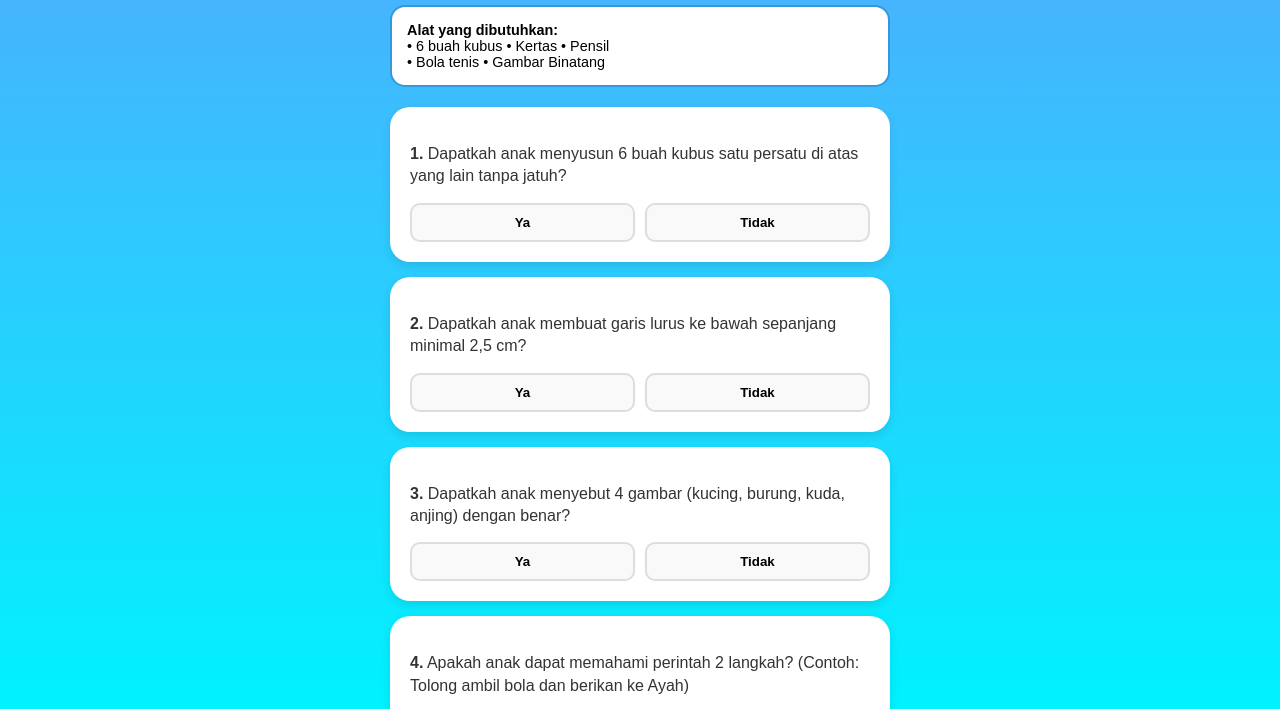
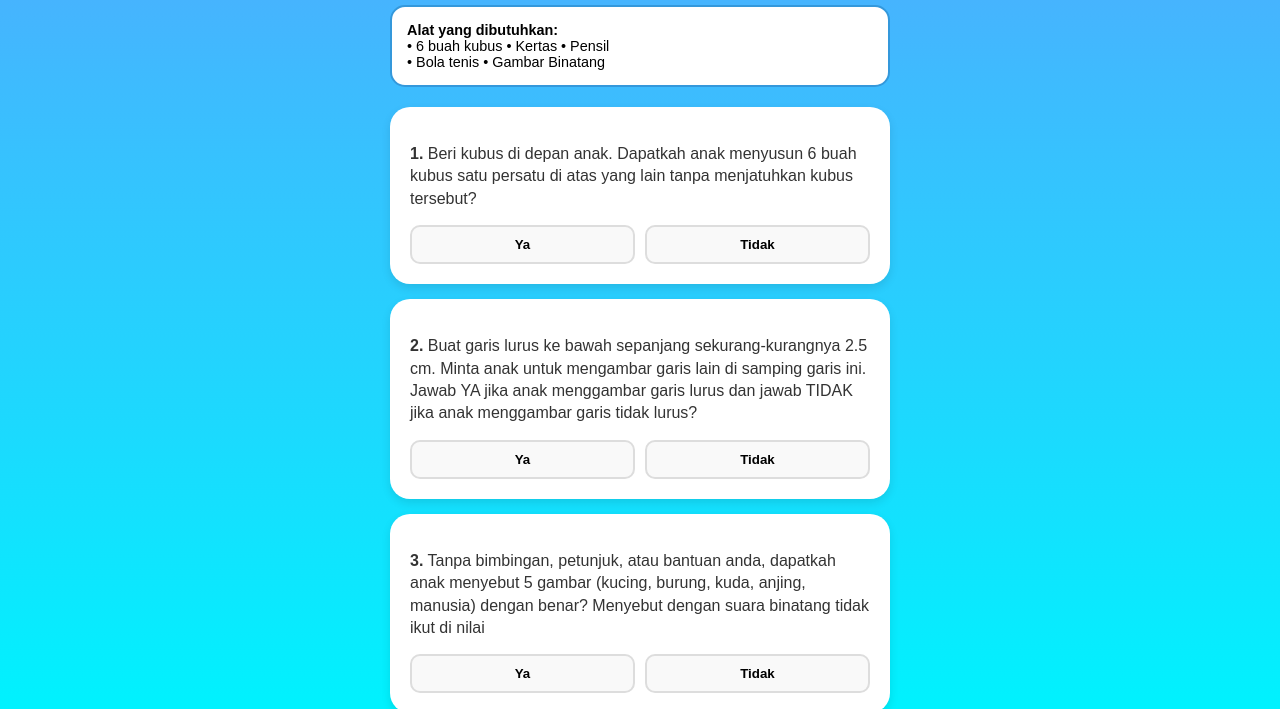
Before and after one commit to mailmuhammadrifai-web/Stimulasi-Bicara-Anak-Prasekolah, a plain HTML site: page 3tahun.html in a window 1280 px wide. Shown: the part 91-800 px from the top of the page. Drawn offline with Linux system fonts and the light colour scheme.

Commit message:
Update questionnaire title and add new questions

```diff
--- a/3tahun.html
+++ b/3tahun.html
@@ -77,7 +77,7 @@
 
 <div class="container">
     <div class="header">
-        <h1>Kuesioner KPSP<br>Umur 36 Bulan</h1>
+        <h1>Kuesioner KPSP<br>Umur 3 Tahun/36 Bulan</h1>
     </div>
 
     <div class="tool-box">
@@ -101,16 +101,16 @@
 
 <script>
 const pertanyaan = [
-    { q: "Dapatkah anak menyusun 6 buah kubus satu persatu di atas yang lain tanpa jatuh?", cat: "Gerak halus" },
-    { q: "Dapatkah anak membuat garis lurus ke bawah sepanjang minimal 2,5 cm?", cat: "Gerak halus" },
-    { q: "Dapatkah anak menyebut 4 gambar (kucing, burung, kuda, anjing) dengan benar?", cat: "Bicara & Bahasa" },
-    { q: "Apakah anak dapat memahami perintah 2 langkah? (Contoh: Tolong ambil bola dan berikan ke Ayah)", cat: "Bicara & Bahasa" },
-    { q: "Apakah sebagian bicara anak dapat dipahami oleh orang asing?", cat: "Bicara & Bahasa" },
-    { q: "Dapatkah anak merangkai kalimat sederhana minimal 3 kata? (Contoh: Ibu minta susu)", cat: "Bicara & Bahasa" },
-    { q: "Dapatkah anak menggosok gigi dengan bantuan?", cat: "Sosialisasi & Kemandirian" },
-    { q: "Dapatkah anak mengenakan baju, celana, atau sepatu sendiri (tanpa kancing/tali)?", cat: "Sosialisasi & Kemandirian" },
-    { q: "Dapatkah anak melempar bola dengan lurus ke arah dada Anda dari jarak 1,5 meter?", cat: "Gerak kasar" },
-    { q: "Dapatkah anak melompati bagian lebar kertas dengan kedua kaki bersamaan tanpa lari?", cat: "Gerak kasar" }
+    { q: "Beri kubus di depan anak. Dapatkah anak menyusun 6 buah kubus satu persatu di atas yang lain tanpa menjatuhkan kubus tersebut?", cat: "Gerak halus" },
+    { q: "Buat garis lurus ke bawah sepanjang sekurang-kurangnya 2.5 cm. Minta anak untuk mengambar garis lain di samping garis ini. Jawab YA jika anak menggambar garis lurus dan jawab TIDAK jika anak menggambar garis tidak lurus?", cat: "Gerak halus" },
+    { q: "Tanpa bimbingan, petunjuk, atau bantuan anda, dapatkah anak menyebut 5 gambar (kucing, burung, kuda, anjing, manusia) dengan benar? Menyebut dengan suara binatang tidak ikut di nilai", cat: "Bicara & Bahasa" },
+    { q: "Tanyakan kepada orang tua atau pengasuh, apakah anak dapat memahami perintah yang terdiri dari 2 langkah, misalnya: 'Tolong Ambil bola dan berikan ke Ayah'", cat: "Bicara & Bahasa" },
+    { q: "Tanyakan kepada orang tua atau pengasuh, apakah sebagian dari bicara anak dapat dipahami oleh orang asing (yang tidak bertemu setiap hari)?", cat: "Bicara & Bahasa" },
+    { q: "Tanyakan kepada orang tua atau pengasuh, dapatkah anak merangkai kalimat sederhana yang terdiri dari minimal 3 kata, misalnya 'Aku makan roti' atau 'ibu minta susu'?", cat: "Bicara & Bahasa" },
+    { q: "Tanyakan kepada orang tua atau pengasuh, dapatkah anak menggosok gigi dengan bantuan?", cat: "Sosialisasi & Kemandirian" },
+    { q: "Tanyakan kepada orang tua atau pengasuh, Dapatkah anak mengenakan baju, celana, atau sepatu sendiri (tanpa kancing/tali)?", cat: "Sosialisasi & Kemandirian" },
+    { q: "Tanyakan kepada orang tua atau pengasuh, Dapatkah anak melempar bola dengan lurus ke arah dada Anda dari jarak 1,5 meter?", cat: "Gerak kasar" },
+    { q: "Tanyakan kepada orang tua atau pengasuh, Dapatkah anak melompati bagian lebar kertas dengan kedua kaki bersamaan tanpa lari?", cat: "Gerak kasar" }
 ];
 
 let jawaban = Array(10).fill(null);
```
